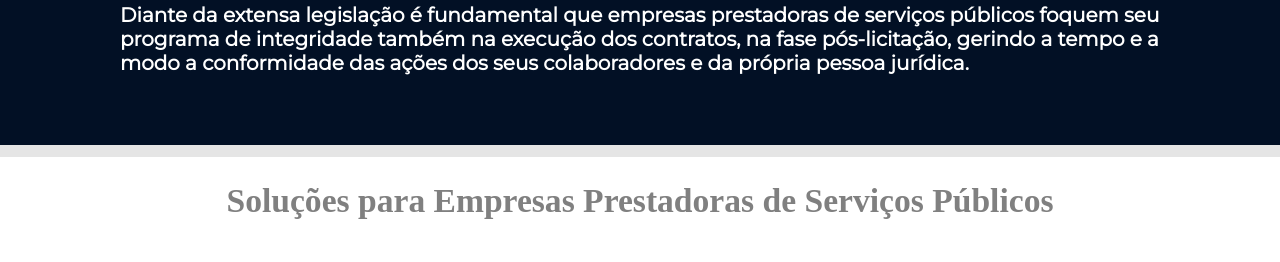
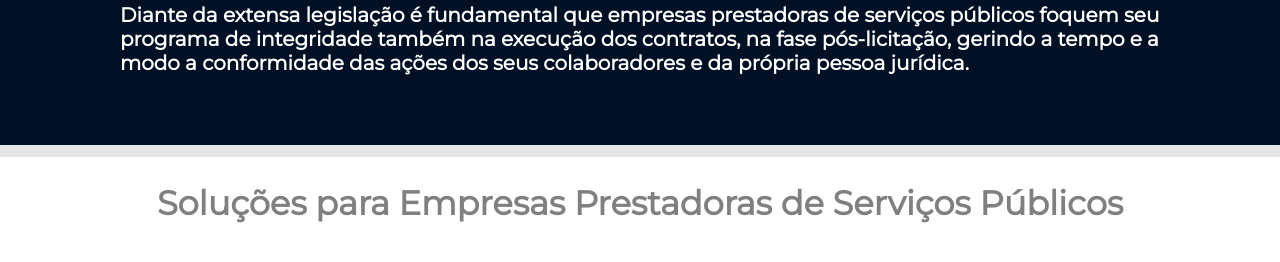
Before and after one commit to GerardoFilho/EJ.github.io, a website: page publica.html in a window 1280 px wide. Shown: the part 958-1220 px from the top of the page. Drawn offline with Linux system fonts and the light colour scheme.

Commit message:
ajuste na font

```diff
--- a/publica.html
+++ b/publica.html
@@ -161,7 +161,7 @@
     .service-title {
         text-align: center;
         font-size: 2.1em;
-        font-family: 'Montserrat sans-serif';
+        font-family: 'Montserrat', 'sans-serif';
         color: gray;
         background-color: #fff;
         margin-top: 0;
```
Also changed, not shown: empreendimentos.html (+1 -1 lines).
